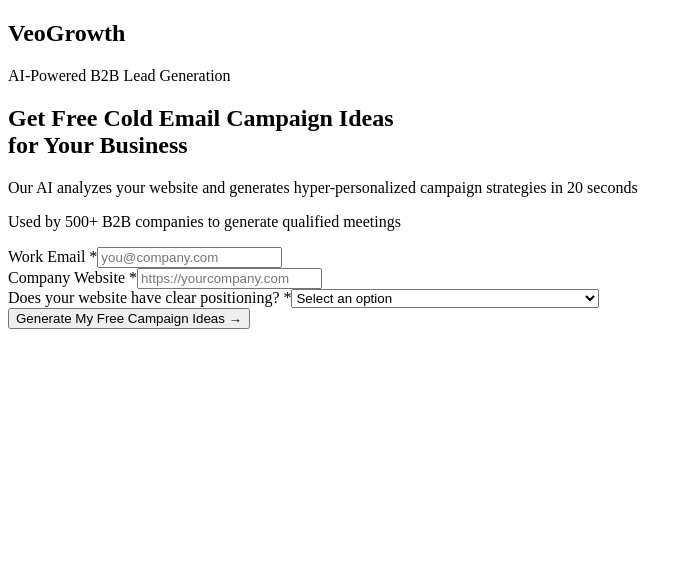
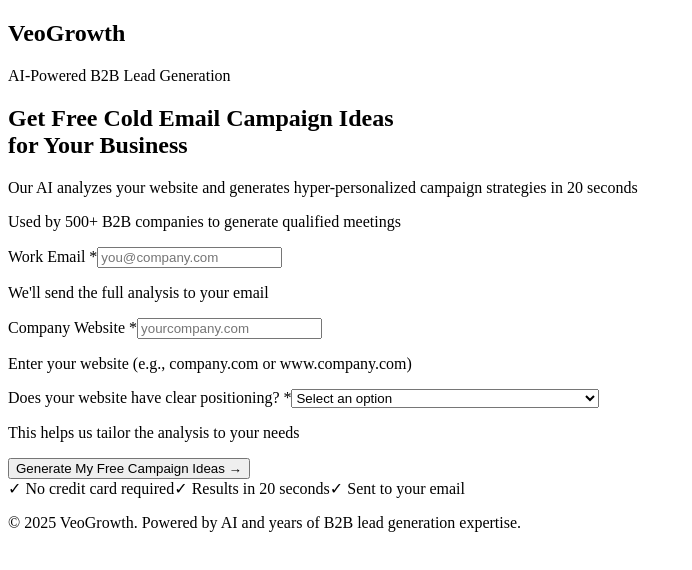
Before and after one commit to Dmitry556/veogrowth-campaign-generator, a Next.js app: page /campaign-generator in a window 1280 px wide. Shown: the top 570 px of the page, without its empty margins (0-692 px from the left). Built offline with nearby package versions, Linux system fonts and the light colour scheme.

Commit message:
Update page.js

```diff
--- a/app/campaign-generator/page.js
+++ b/app/campaign-generator/page.js
@@ -8,6 +8,22 @@
   const [loading, setLoading] = useState(false);
   const [results, setResults] = useState(null);
   const [error, setError] = useState(null);
+
+  // Function to normalize URLs
+  const normalizeUrl = (url) => {
+    // Remove any whitespace
+    url = url.trim();
+
+    // If no protocol, add https://
+    if (!url.match(/^https?:\/\//)) {
+      url = 'https://' + url;
+    }
+
+    // Remove trailing slashes
+    url = url.replace(/\/+$/, '');
+
+    return url;
+  };
 
   const handleSubmit = async (e) => {
     e.preventDefault();
@@ -21,10 +37,17 @@
     setError(null);
 
     try {
+      // Normalize the website URL
+      const normalizedWebsite = normalizeUrl(website);
+
       const response = await fetch('/api/generate-campaigns', {
         method: 'POST',
         headers: { 'Content-Type': 'application/json' },
-        body: JSON.stringify({ email, website, positioning })
+        body: JSON.stringify({
+          email,
+          website: normalizedWebsite,
+          positioning
+        })
       });
 
       const data = await response.json();
@@ -86,6 +109,7 @@
                     className="w-full px-4 py-3 border border-gray-300 rounded-lg focus:ring-2 focus:ring-indigo-500 focus:border-transparent"
                     required
                   />
+                  <p className="mt-1 text-xs text-gray-500">We'll send the full analysis to your email</p>
                 </div>
 
                 <div>
@@ -93,13 +117,14 @@
                     Company Website <span className="text-red-500">*</span>
                   </label>
                   <input
-                    type="url"
+                    type="text"
                     value={website}
                     onChange={(e) => setWebsite(e.target.value)}
-                    placeholder="https://yourcompany.com"
+                    placeholder="yourcompany.com"
                     className="w-full px-4 py-3 border border-gray-300 rounded-lg focus:ring-2 focus:ring-indigo-500 focus:border-transparent"
                     required
                   />
+                  <p className="mt-1 text-xs text-gray-500">Enter your website (e.g., company.com or www.company.com)</p>
                 </div>
 
                 <div>
@@ -117,6 +142,7 @@
                     <option value="no">No - We need to work on our messaging</option>
                     <option value="unsure">Not sure</option>
                   </select>
+                  <p className="mt-1 text-xs text-gray-500">This helps us tailor the analysis to your needs</p>
                 </div>
 
                 <button
@@ -125,29 +151,62 @@
                 >
                   Generate My Free Campaign Ideas →
                 </button>
+
+                <div className="flex items-center justify-center space-x-6 text-sm text-gray-500 pt-2">
+                  <span>✓ No credit card required</span>
+                  <span>✓ Results in 20 seconds</span>
+                  <span>✓ Sent to your email</span>
+                </div>
               </div>
             </form>
           )}
 
           {loading && (
             <div className="bg-white rounded-lg shadow-lg p-12 text-center">
+              <div className="inline-block animate-spin rounded-full h-12 w-12 border-4 border-indigo-600 border-t-transparent mb-4"></div>
               <h3 className="text-xl font-semibold text-gray-900 mb-2">Analyzing your website...</h3>
-              <p className="text-gray-600">This usually takes 15-20 seconds</p>
+              <p className="text-gray-600">Our AI is reviewing your positioning, identifying your ICP, and crafting personalized campaigns</p>
+              <p className="text-sm text-gray-500 mt-2">This usually takes 15-20 seconds</p>
             </div>
           )}
 
           {results && (
-            <div className="bg-white rounded-lg shadow-lg p-8">
-              <div dangerouslySetInnerHTML={{ __html: results.analysis }} />
+            <div className="space-y-6">
+              <div className="bg-white rounded-lg shadow-lg p-8">
+                <div dangerouslySetInnerHTML={{ __html: results.analysis }} />
+              </div>
+
+              <div className="bg-green-50 border border-green-200 rounded-lg p-6 text-center">
+                <svg className="w-12 h-12 text-green-600 mx-auto mb-3" fill="none" stroke="currentColor" viewBox="0 0 24 24">
+                  <path strokeLinecap="round" strokeLinejoin="round" strokeWidth={2} d="M9 12l2 2 4-4m6 2a9 9 0 11-18 0 9 9 0 0118 0z" />
+                </svg>
+                <h3 className="text-lg font-semibold text-green-900 mb-2">Analysis Sent to Your Email!</h3>
+                <p className="text-green-700">Check your inbox for the complete campaign analysis and next steps.</p>
+              </div>
             </div>
           )}
 
           {error && (
             <div className="bg-red-50 rounded-lg p-6 mb-8">
-              <p className="text-red-700">{error}</p>
+              <div className="flex items-start">
+                <svg className="w-6 h-6 text-red-600 mr-3 flex-shrink-0" fill="none" viewBox="0 0 24 24" stroke="currentColor">
+                  <path strokeLinecap="round" strokeLinejoin="round" strokeWidth={2} d="M12 8v4m0 4h.01M21 12a9 9 0 11-18 0 9 9 0 0118 0z" />
+                </svg>
+                <div>
+                  <h3 className="text-sm font-medium text-red-800">Error analyzing website</h3>
+                  <p className="mt-1 text-sm text-red-700">{error}</p>
+                </div>
+              </div>
             </div>
           )}
         </div>
+
+        {/* Footer */}
+        <footer className="bg-gray-900 text-white py-8 mt-16">
+          <div className="max-w-7xl mx-auto px-4 text-center">
+            <p className="text-sm text-gray-400">© 2025 VeoGrowth. Powered by AI and years of B2B lead generation expertise.</p>
+          </div>
+        </footer>
       </div>
     </>
   );
```
